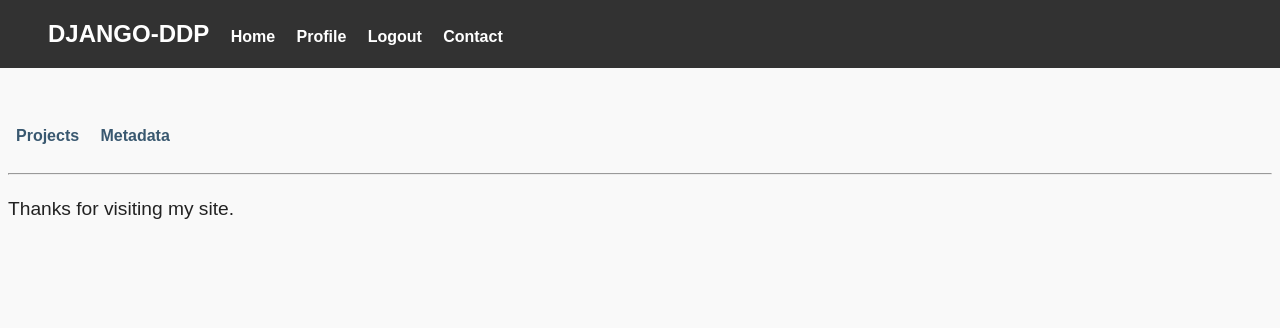
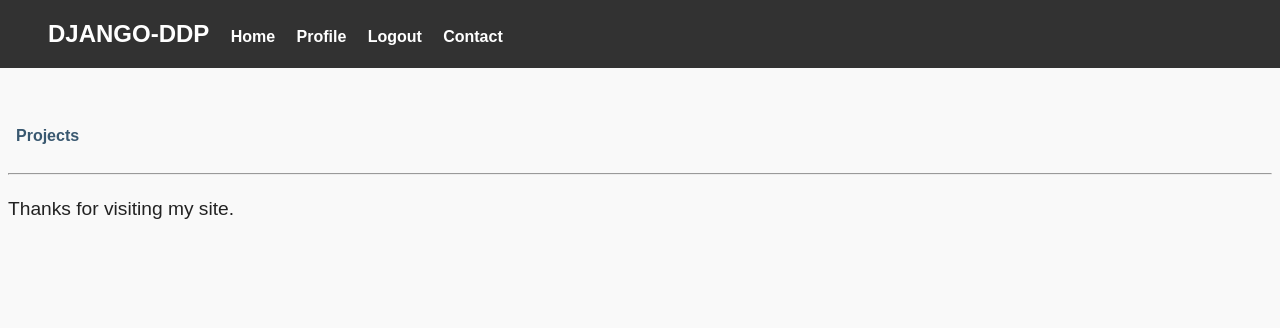
Before and after one commit to kmvinoth/djtest, a Django app: page /projects/user_dashboard in a window 1280 px wide. Shown: the top 328 px of the page. Run offline with Django 3.2, Linux system fonts and the light colour scheme; the visitor is signed in with stand-in values (Sample User, id 1).

Commit message:
Remove metadata link

```diff
--- a/projects/templates/projects/project_admin.html
+++ b/projects/templates/projects/project_admin.html
@@ -15,7 +15,6 @@
         {% block main-menu %}
 
             <li class="main-menu-item"> <a href="{% url 'projects:user_dashboard' %}"> Projects </a> </li>
-            <li class="main-menu-item"> <a href="{% url 'projects:user_dashboard' %}"> Metadata </a> </li>
             <li class="main-menu-item"> <a href="{% url 'projects:admin_projects' %}"> Admin </a> </li>
             <li class="main-menu-item"> <a href="{% url 'projects:user_mgmt' %}"> User Management </a> </li>
 
--- a/projects/templates/projects/project_member.html
+++ b/projects/templates/projects/project_member.html
@@ -15,7 +15,6 @@
         {% block main-menu %}
 
             <li class="main-menu-item"> <a href="{% url 'projects:user_dashboard' %}"> Projects </a> </li>
-            <li class="main-menu-item"> <a href="{% url 'projects:user_dashboard' %}"> Metadata </a> </li>
 
         {% endblock %}
 
```
